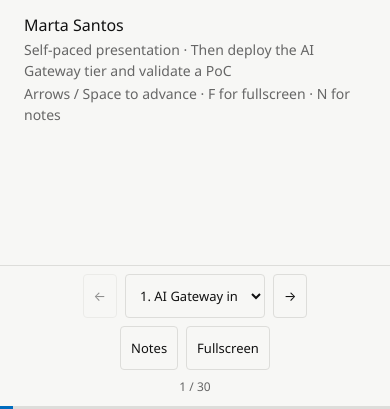
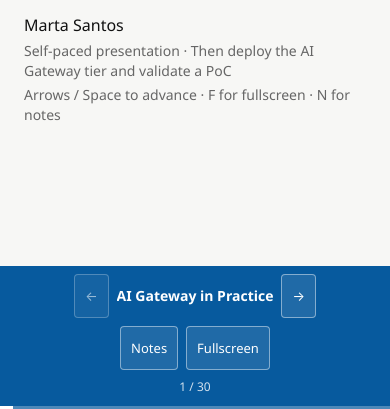
Before and after one commit to martaldsantos/presentations, a plain HTML site: page ai-gateway.html in a window 390 px wide. Shown: the part 435-844 px from the top of the page. Drawn offline with Linux system fonts and the light colour scheme.

Commit message:
Simplify slide navigation title display
Co-authored-by: Copilot <223556219+Copilot@users.noreply.github.com>

```diff
--- a/ai-gateway.html
+++ b/ai-gateway.html
@@ -6,8 +6,8 @@
   <meta name="theme-color" content="#f7f7f5">
   <meta name="description" content="AI Gateway in Practice: a customer-neutral web presentation on governed model access, consumption controls, resilience, caching, observability and MCP tools.">
   <title>AI Gateway in Practice | Marta Santos</title>
-  <link rel="stylesheet" href="assets/ai-gateway.css?v=self-paced-20261009">
-  <script src="assets/ai-gateway.js?v=briefing-20261009" defer></script>
+  <link rel="stylesheet" href="assets/ai-gateway.css?v=controls-blue-20261009">
+  <script src="assets/ai-gateway.js?v=dynamic-slide-title-20261009" defer></script>
 </head>
 <body>
   <a class="skip" href="#deck">Skip to presentation</a>
@@ -424,8 +424,7 @@ Invoke-RestMethod -Method Post `
   <footer class="controls" aria-label="Presentation controls" hidden>
     <div class="control-group">
       <button type="button" id="previous" aria-label="Previous slide">&larr;</button>
-      <label class="sr-only" for="slide-picker">Jump to slide</label>
-      <select id="slide-picker"></select>
+      <span class="current-slide-title" id="current-slide-title" aria-hidden="true"></span>
       <button type="button" id="next" aria-label="Next slide">&rarr;</button>
     </div>
     <p id="slide-status" role="status" aria-live="polite" aria-atomic="true"></p>
--- a/assets/ai-gateway.css
+++ b/assets/ai-gateway.css
@@ -111,22 +111,23 @@ pre { margin: 0; padding: 1.6cqw; background: var(--colour-surface); border-left
 .source { font-size: clamp(13px, 1.1cqw, 15px); margin: 1.3cqw 0 0; color: var(--colour-muted); }
 .closing-slide h2 { font-size: clamp(38px, 5.4cqw, 72px); max-width: 22ch; }
 .speaker-notes { padding: var(--space-sm); border-top: var(--border-width) solid var(--colour-accent); background: var(--colour-surface); margin-top: var(--space-md); line-height: 1.6; font-size: 16px; }
-.controls { position: relative; display: flex; align-items: center; justify-content: space-between; gap: 12px; height: 72px; padding: 10px 24px 16px; background: var(--colour-background); border-top: var(--border-width) solid var(--colour-border); flex-shrink: 0; }
+.controls { position: relative; display: flex; align-items: center; justify-content: space-between; gap: 12px; height: 72px; padding: 10px 24px 16px; background: #075a9e; color: #ffffff; border-top: 0; flex-shrink: 0; }
 .control-group { display: flex; align-items: center; gap: 8px; }
-button, select { font: inherit; color: var(--colour-text); border: var(--border-width) solid var(--colour-border); border-radius: var(--radius-small); background: transparent; min-height: 44px; padding: 10px 14px; font-size: 13px; }
+button { font: inherit; color: #ffffff; border: var(--border-width) solid rgb(255 255 255 / 45%); border-radius: var(--radius-small); background: rgb(255 255 255 / 10%); min-height: 44px; padding: 10px 14px; font-size: 13px; transition: background-color var(--duration-fast) var(--easing-standard), border-color var(--duration-fast) var(--easing-standard); }
 button { cursor: pointer; }
-button:hover:not(:disabled), button[aria-pressed="true"] { border-color: var(--colour-accent); color: var(--colour-accent); }
-button:disabled { cursor: default; opacity: 0.45; }
-select { max-width: 240px; }
-#slide-status { font-size: 12px; color: var(--colour-muted); margin: 0; font-variant-numeric: tabular-nums; }
+button:hover:not(:disabled), button[aria-pressed="true"] { border-color: #ffffff; background: rgb(255 255 255 / 22%); }
+button:focus-visible, select:focus-visible { outline-color: #ffffff; }
+button:disabled { cursor: default; opacity: 0.58; }
+.current-slide-title { min-width: 0; max-width: min(42vw, 560px); overflow: hidden; color: #ffffff; font-size: 14px; font-weight: 600; text-overflow: ellipsis; white-space: nowrap; }
+#slide-status { font-size: 12px; color: rgb(255 255 255 / 82%); margin: 0; font-variant-numeric: tabular-nums; }
 #slide-progress { position: absolute; bottom: 0; left: 0; height: 3px; width: 100%; border: 0; border-radius: 0; appearance: none; }
-#slide-progress::-webkit-progress-bar { background: var(--colour-border); }
-#slide-progress::-webkit-progress-value { background: var(--colour-accent); }
-#slide-progress::-moz-progress-bar { background: var(--colour-accent); }
+#slide-progress::-webkit-progress-bar { background: rgb(255 255 255 / 28%); }
+#slide-progress::-webkit-progress-value { background: #ffffff; transition: width var(--duration-standard) var(--easing-standard); }
+#slide-progress::-moz-progress-bar { background: #ffffff; transition: width var(--duration-standard) var(--easing-standard); }
 #presentation-error { position: fixed; bottom: 90px; left: 20px; right: 20px; z-index: 10; padding: var(--space-sm); border: var(--border-width) solid var(--colour-risk); background: var(--colour-surface); }
 .no-script { padding: var(--space-md); }
 .sr-only { position: absolute; width: 1px; height: 1px; margin: -1px; overflow: hidden; clip-path: inset(50%); white-space: nowrap; }
-@keyframes enter { from { opacity: 0; transform: translateY(8px); } to { opacity: 1; transform: translateY(0); } }
+@keyframes enter { from { opacity: 0; } to { opacity: 1; } }
 @media (max-width: 760px) {
   .topbar { padding-inline: var(--space-sm); }
   .wordmark, .back { font-size: 11px; }
@@ -152,8 +153,8 @@ select { max-width: 240px; }
   pre { padding: 16px; font-size: 15px; }
   .controls { height: auto; min-height: 96px; flex-wrap: wrap; padding: 8px 12px 14px; gap: 8px; }
   #slide-status { order: 3; width: 100%; text-align: center; }
-  select { max-width: 140px; }
-  button, select { padding: 8px 10px; }
+  .current-slide-title { max-width: calc(100vw - 120px); }
+  button { padding: 8px 10px; }
 }
 @media (max-width: 400px) { .controls { justify-content: center; } .wordmark span:last-child { max-width: 150px; } }
 @media (prefers-reduced-motion: reduce) {
--- a/assets/ai-gateway.js
+++ b/assets/ai-gateway.js
@@ -1,7 +1,6 @@
 "use strict";
 
 const slides = Array.from(document.querySelectorAll(".slide"));
-const picker = document.getElementById("slide-picker");
 const previous = document.getElementById("previous");
 const next = document.getElementById("next");
 const notesToggle = document.getElementById("notes-toggle");
@@ -24,13 +23,6 @@ function slideTitle(slide) {
   return heading.textContent.replace(/\s+/g, " ").trim();
 }
 
-slides.forEach((slide, index) => {
-  const option = document.createElement("option");
-  option.value = String(index);
-  option.textContent = `${index + 1}. ${slideTitle(slide)}`;
-  picker.append(option);
-});
-
 function render(index, focusSlide = false) {
   current = Math.max(0, Math.min(index, slides.length - 1));
   const focusedSlide = document.activeElement.closest(".slide");
@@ -39,9 +31,9 @@ function render(index, focusSlide = false) {
     slide.classList.toggle("active", slideIndex === current);
     slide.querySelector(".speaker-notes").hidden = !showNotes;
   });
-  picker.value = String(current);
   previous.disabled = current === 0;
   next.disabled = current === slides.length - 1;
+  document.getElementById("current-slide-title").textContent = slideTitle(slides[current]);
   document.getElementById("slide-status").textContent = `${current + 1} / ${slides.length}`;
   const progress = document.getElementById("slide-progress");
   progress.max = slides.length;
@@ -93,7 +85,6 @@ async function toggleFullscreen() {
 
 previous.addEventListener("click", () => goTo(current - 1));
 next.addEventListener("click", () => goTo(current + 1));
-picker.addEventListener("change", () => goTo(Number(picker.value)));
 notesToggle.addEventListener("click", toggleNotes);
 fullscreen.addEventListener("click", toggleFullscreen);
 fullscreen.hidden = !document.fullscreenEnabled;
```
